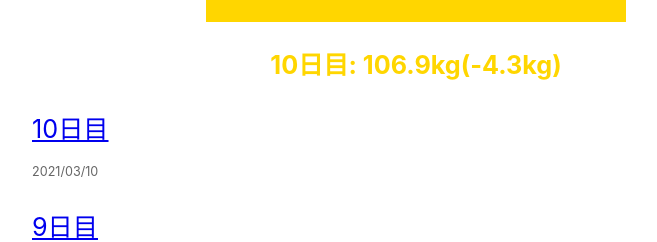
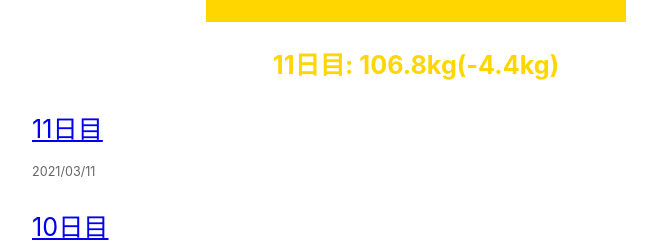
Before and after one commit to fusho-takahashi/fat2fit, a Next.js app: page / in a window 1280 px wide. Shown: the part 414-656 px from the top of the page, without its empty margins (224-881 px from the left). Built offline with nearby package versions, Linux system fonts and the light colour scheme.

Commit message:
add daily article

```diff
--- /dev/null
+++ b/posts/11日目.md
@@ -0,0 +1,14 @@
+---
+title: '11日目'
+date: '2021-03-11'
+---
+
+- 体重: 106.8kg
+- 前日比: -0.1kg
+- 摂取カロリー: 1,993kcal
+
+ちょっと停滞気味。思えば増量期も 107kg 辺りで停滞していて、毎日体重計の数字を見てため息をついていた。
+
+今まで玉ねぎを 1 日 1 つ（約 250g）をそのまま炊飯器に入れていたのだが、水分量が減ることによって切ってから入れなければならなくなった。（水分量が多いと、炊きあがったときにはしゃもじで簡単に崩れるくらい柔らかくなるのだ）その関係で必ずしも玉ねぎを 1 日 1 つ食べなくて良くなったため、1 日 100g に減らしてみた。摂取カロリーが少し減っているのはそのためである。満腹感に影響はなかったので、このまま続けていきたい。
+
+**マッチョまであと 89 日**
--- a/src/pages/index.tsx
+++ b/src/pages/index.tsx
@@ -22,7 +22,7 @@ const Home = ({
         <title>{siteTitle}</title>
       </Head>
       <section className={styles.subHeading}>
-        <p>10日目: 106.9kg(-4.3kg)</p>
+        <p>11日目: 106.8kg(-4.4kg)</p>
       </section>
       <section className={`${utilStyles.headingMd} ${utilStyles.padding1px}`}>
         <ul className={utilStyles.list}>
```
